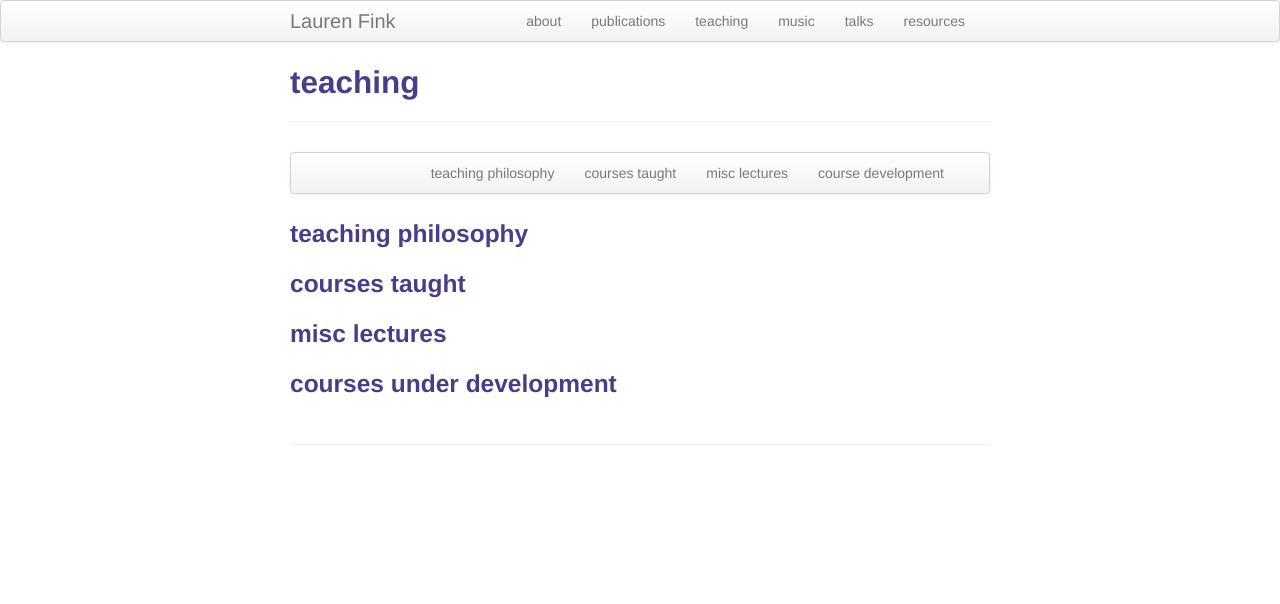
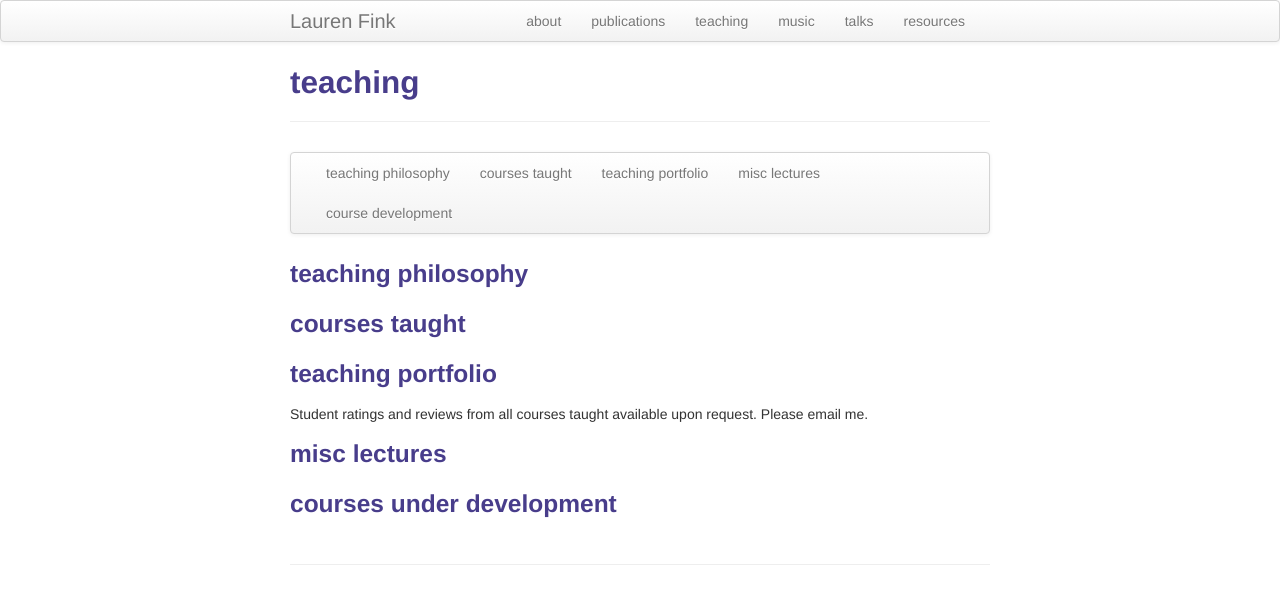
Before and after one commit to lkfink/lkfink.github.io, a Jekyll site: the page built from pages/teaching.md, in a window 1280 px wide. Shown: the top 604 px of the page. Built offline with Jekyll 4.4.1, drawn with Linux system fonts in a browser that asks for light colours.

Commit message:
Update teaching.md

```diff
--- a/pages/teaching.md
+++ b/pages/teaching.md
@@ -9,6 +9,7 @@ description: Lauren Fink's teaching
         <ul class="nav">
             <li><a href="#philosophy">teaching philosophy</a></li>
             <li><a href="#current">courses taught</a></li>
+            <li><a href="#portfolio">teaching portfolio</a></li>
             <li><a href="#misc">misc lectures</a></li>
             <li><a href="#dev">course development</a></li>
         </ul>
@@ -20,6 +21,9 @@ description: Lauren Fink's teaching
 
 ### <a name="current"></a>courses taught
 
+### <a name="portfolio"></a>teaching portfolio
+Student ratings and reviews from all courses taught available upon request. Please email me.
+
 ### <a name="misc"></a>misc lectures
 
 ### <a name="dev"></a>courses under development
```
